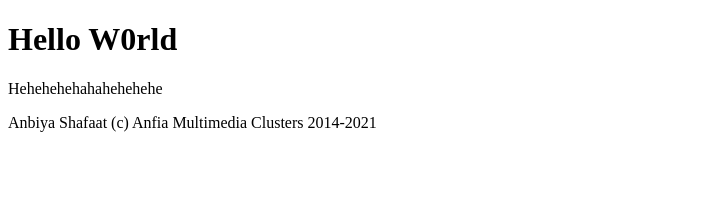
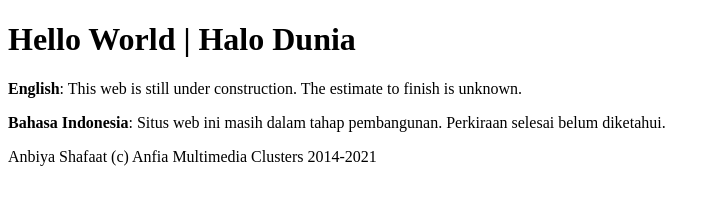
Before and after one commit to Anfia/anfia.github.io, a plain HTML site: page index.html in a window 1280 px wide. Shown: the whole page, without its empty margins (0-720 px from the left). Drawn offline with Linux system fonts and the light colour scheme.

Commit message:
Update index.html

```diff
--- a/index.html
+++ b/index.html
@@ -13,8 +13,9 @@
 
 	<!-- Contents //-->
 	<body>
-		<h1>Hello W0rld</h1>
-			<p>Hehehehehahahehehehe</p>
+		<h1>Hello World | Halo Dunia</h1>
+			<p><b>English</b>: This web is still under construction. The estimate to finish is unknown.</p>
+			<p><b>Bahasa Indonesia</b>: Situs web ini masih dalam tahap pembangunan. Perkiraan selesai belum diketahui.</p>
 	</body>
 
 	<footer>
```
